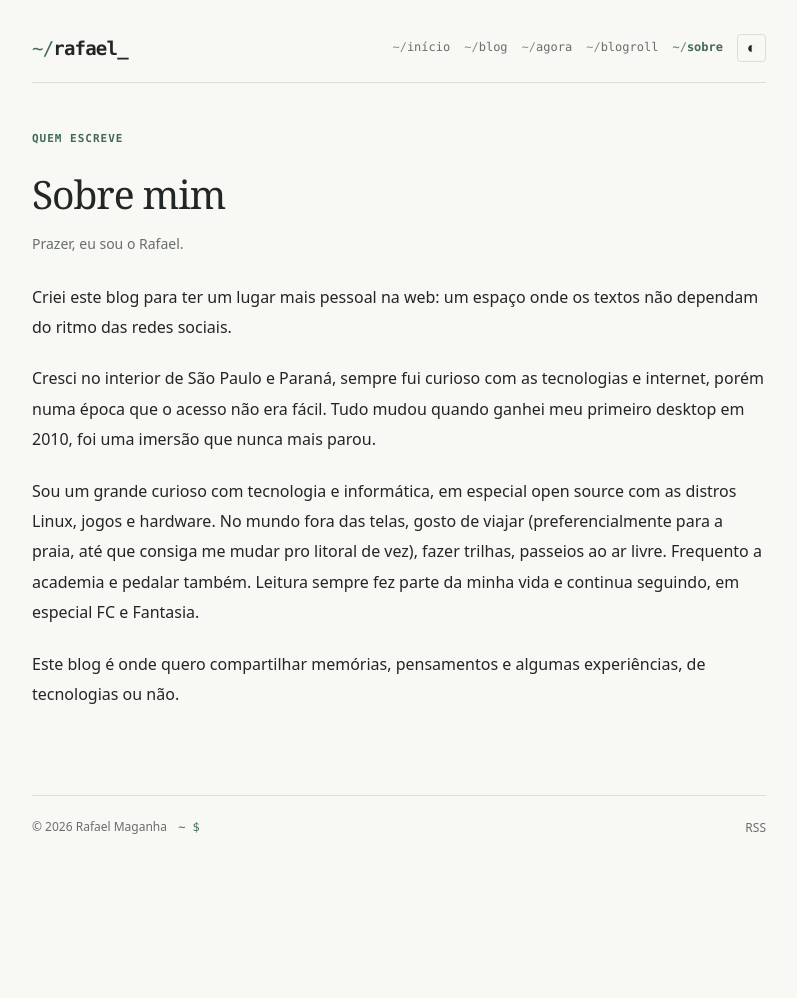
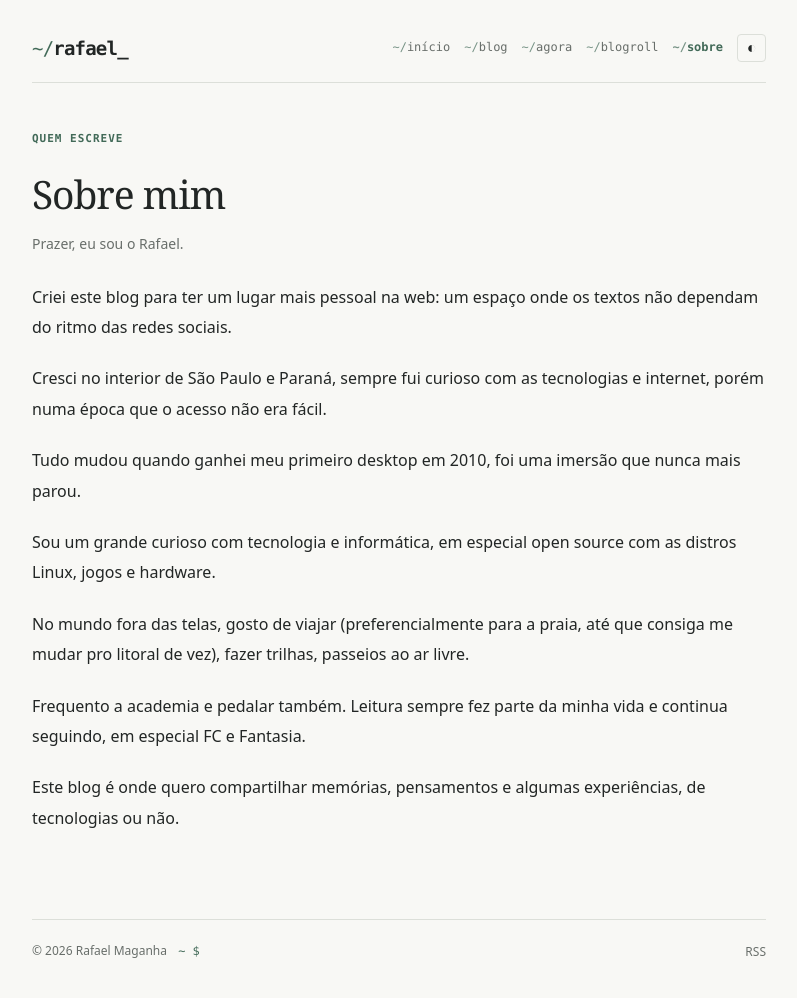
Before and after one commit to major042/rafael-blog, a Jekyll site: the page built from sobre.md, in a window 1280 px wide. Shown: the whole page, without its empty margins (241-1038 px from the left). Built offline with Jekyll 4.4.1, drawn with Linux system fonts in a browser that asks for light colours; before the commit the page ends 900 px from its top, so only the background shows below that; some of the changed lines change nothing that is shown.

Commit message:
Converter Sobre para Markdown puro

```diff
--- a/sobre.md
+++ b/sobre.md
@@ -1,19 +1,22 @@
 ---
-layout: default
+layout: page
 title: Sobre
+heading: Sobre mim
+eyebrow: Quem escreve
+intro: Prazer, eu sou o Rafael.
 permalink: /sobre/
 ---
-<section class="page-heading"><p class="eyebrow">QUEM ESCREVE</p><h1>Sobre mim</h1><p>Prazer, eu sou o Rafael.</p></section>
-<div class="prose" markdown="1">
+
 Criei este blog para ter um lugar mais pessoal na web: um espaço onde os textos não dependam do ritmo das redes sociais.
 
 Cresci no interior de São Paulo e Paraná, sempre fui curioso com as tecnologias e internet, porém numa época que o acesso não era fácil.
+
 Tudo mudou quando ganhei meu primeiro desktop em 2010, foi uma imersão que nunca mais parou.
 
 Sou um grande curioso com tecnologia e informática, em especial open source com as distros Linux, jogos e hardware.
+
 No mundo fora das telas, gosto de viajar (preferencialmente para a praia, até que consiga me mudar pro litoral de vez), fazer trilhas, passeios ao ar livre.
+
 Frequento a academia e pedalar também. Leitura sempre fez parte da minha vida e continua seguindo, em especial FC e Fantasia.
 
 Este blog é onde quero compartilhar memórias, pensamentos e algumas experiências, de tecnologias ou não.
-
-</div>
```
